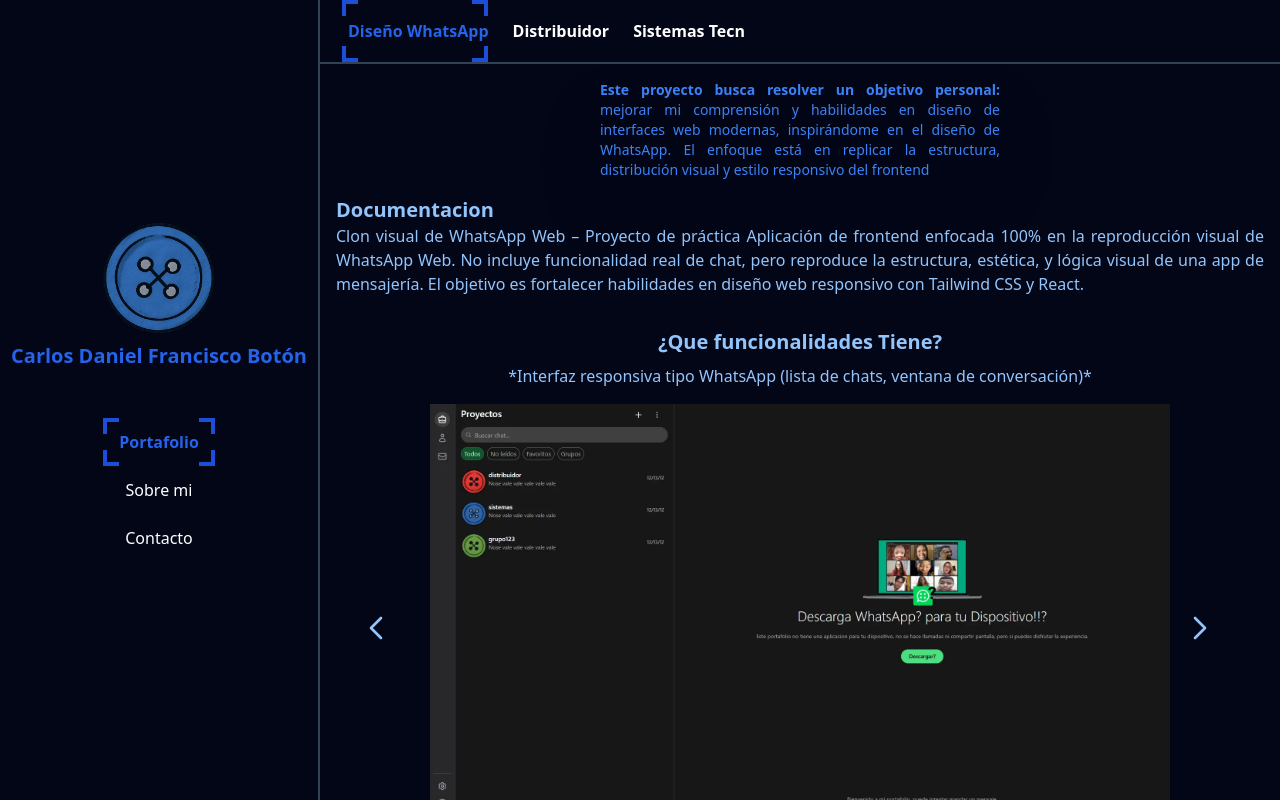
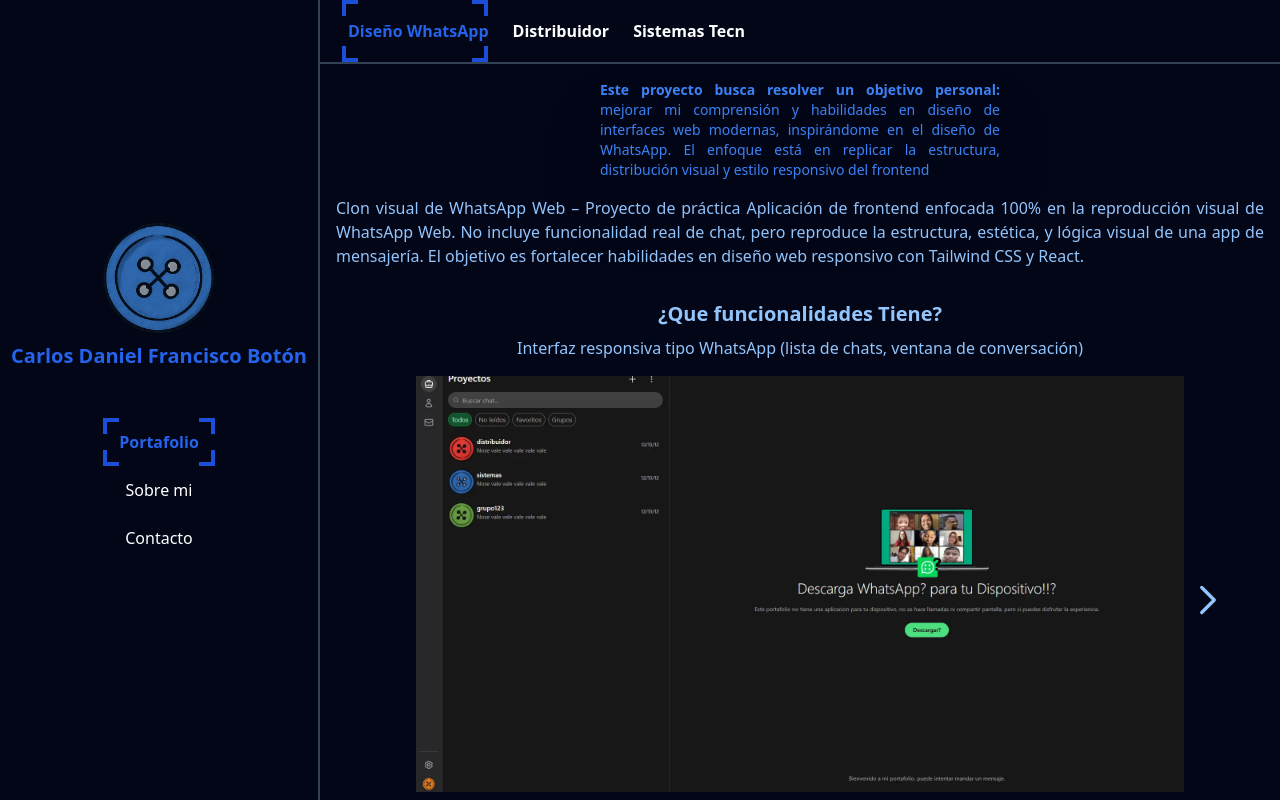
Before and after one commit to Carlos-Boton/Portafolio, a React (Create React App) app: page /proyectos in a window 1280 px wide. Built offline with nearby package versions, Linux system fonts and the light colour scheme.

Commit message:
actualizacion

```diff
--- a/src/components/pages/proyectos/contenido.jsx
+++ b/src/components/pages/proyectos/contenido.jsx
@@ -6,7 +6,14 @@
 
     const [linkNav, setLinkNav] = useState("1")
     const [valorImg, setValorImg] = useState(0);
-    const ArrayImg = imgWhatsapp.length;
+    const ArrayTextWhatsapp = [
+        {funcion: "Interfaz responsiva tipo WhatsApp (lista de chats, ventana de conversación)", img:[imgWhatsapp[0]]},
+        {funcion:"Componentes reusables (barra lateral, encabezado, burbujas de mensaje)",img:[imgWhatsapp[2],imgWhatsapp[3],imgWhatsapp[4],imgWhatsapp[5]]},
+        {funcion:"Diseño inspirado en UI real, pero 100% construido desde cero",img:[imgWhatsapp[1]]},
+        {funcion:"Uso de Tailwind CSS para estructurar el diseño",img:[imgWhatsapp[8],imgWhatsapp[9]]},
+        {funcion:"Simulación de estados visuales",img:[imgWhatsapp[6],imgWhatsapp[7]]},
+    ];
+    const ArrayImg = ArrayTextWhatsapp.length;
 
     const toggleCheveron = (i) => {
         if(i === 0) {
@@ -23,7 +30,7 @@
         <>
             <Navbar linkNav={linkNav} setLinkNav={setLinkNav} />
             {linkNav === "1" ? (
-                <Distribuidor imgWhatsapp={imgWhatsapp} IconsPoryectos={IconsPoryectos} toggleCheveron={toggleCheveron} valorImg={valorImg} />
+                <Distribuidor imgWhatsapp={imgWhatsapp} IconsPoryectos={IconsPoryectos} toggleCheveron={toggleCheveron} valorImg={valorImg} ArrayTextWhatsapp={ArrayTextWhatsapp} ArrayImg={ArrayImg} />
             )
             : linkNav === "2" ? (
                 <></>
--- a/src/components/pages/proyectos/pages/distribuidor.jsx
+++ b/src/components/pages/proyectos/pages/distribuidor.jsx
@@ -1,7 +1,22 @@
 
-const Distribuidor = ({imgWhatsapp,IconsPoryectos,toggleCheveron,valorImg}) => {
+const Distribuidor = ({IconsPoryectos,toggleCheveron,valorImg,ArrayTextWhatsapp,ArrayImg}) => {
 
     const [Icon1,Icon2] = IconsPoryectos;
+
+    const imagenes = ArrayTextWhatsapp[valorImg].img || [];
+    const total = imagenes.length;
+    const visibles = imagenes.slice(0, 4);
+
+    const getImageClass = (index) => {
+        if (total === 1) return "col-span-2 row-span-2 w-full px-20 flex items-center";
+        if (total === 2) return "col-span-2 h-[200px] w-[24rem]";
+        if (total === 3) {
+            if (index === 0 || index === 1) return "col-span-1 h-[170px]"; // dos arriba
+            if (index === 2) return "col-span-2 h-[170px] w"; // uno abajo
+        }
+
+        return "col-span-1 h-[200px] w-[30vh]"; // para 4 o más
+    };
 
     return(
         <div className=" h-[calc(100vh-4rem)] w-full overflow-y-auto">
@@ -10,7 +25,6 @@
                     <p className="drop-shadow-[0_35px_35px_rgba(0,0,0,0.25)] w-[400px]"><strong>Este proyecto busca resolver un objetivo personal:</strong> mejorar mi comprensión y habilidades en diseño de interfaces web modernas, inspirándome en el diseño de WhatsApp. El enfoque está en replicar la estructura, distribución visual y estilo responsivo del frontend</p>
                 </div>
                 <div className="px-4 pb-4 text-justify mb-4">
-                    <h3 className="text-xl font-bold">Documentacion</h3>
                     <p>Clon visual de WhatsApp Web – Proyecto de práctica
                     Aplicación de frontend enfocada 100% en la reproducción visual de WhatsApp Web.
                     No incluye funcionalidad real de chat, pero reproduce la estructura, estética, y lógica visual de una app de mensajería.
@@ -18,11 +32,24 @@
                 </div>
                 <h3 className="text-xl font-bold text-center mb-2">¿Que funcionalidades Tiene?</h3>
                 <div className="flex-col justify-center h-[32rem] mb-4">
-                    <h4 className="text-center">*Interfaz responsiva tipo WhatsApp (lista de chats, ventana de conversación)*</h4>
+                    <h4 className="text-center">{ArrayTextWhatsapp[valorImg].funcion}</h4>
                     <div className="h-[28rem] relative flex justify-center p-4">
-                        <div className="absolute h-full w-14 left-10 flex" ><Icon1 onClick={() => toggleCheveron(1)}  className="w-8" strokeWidth={2}/></div>
-                        <div className="absolute h-full w-14 right-10 flex" ><Icon2 onClick={() => toggleCheveron(0)} className="w-8" strokeWidth={2}/></div>
-                        <img src={imgWhatsapp[valorImg]} alt="" className="h-full object-contain"/>
+                        {!(valorImg === 0) && (
+                            <div className="absolute z-20 h-full w-14 left-10 flex items-center" ><Icon1 onClick={() => toggleCheveron(1)}  className="w-12 h-12 hover:bg-blue-950 rounded-full p-1" strokeWidth={2}/></div>
+                        )}
+                        {!(valorImg === ArrayImg-1) && (
+                            <div className="absolute z-20 h-full w-14 right-10 flex items-center" ><Icon2 onClick={() => toggleCheveron(0)} className="w-12 h-12 hover:bg-blue-950 rounded-full p-1" strokeWidth={2}/></div>
+                        )}
+
+                            <div className="grid grid-cols-2 gap-2">
+                                {visibles.map((vistaImg, i) => (
+                                    <div key={i}
+                                    className={`relative overflow-hidden rounded-md ${getImageClass(i)}`}
+                                    >
+                                        <img src={vistaImg} alt="" className="w-full object-contain"/>
+                                    </div>
+                                ))}
+                            </div>
                     </div>
                     <div className="text-center">
                         <a href="https://portafolio-whats.vercel.app/proyectos" target="_blank" rel="noopener noreferrer" className="text-blue-500 font-bold">Link de Diseño de WhatsApp</a>
```
